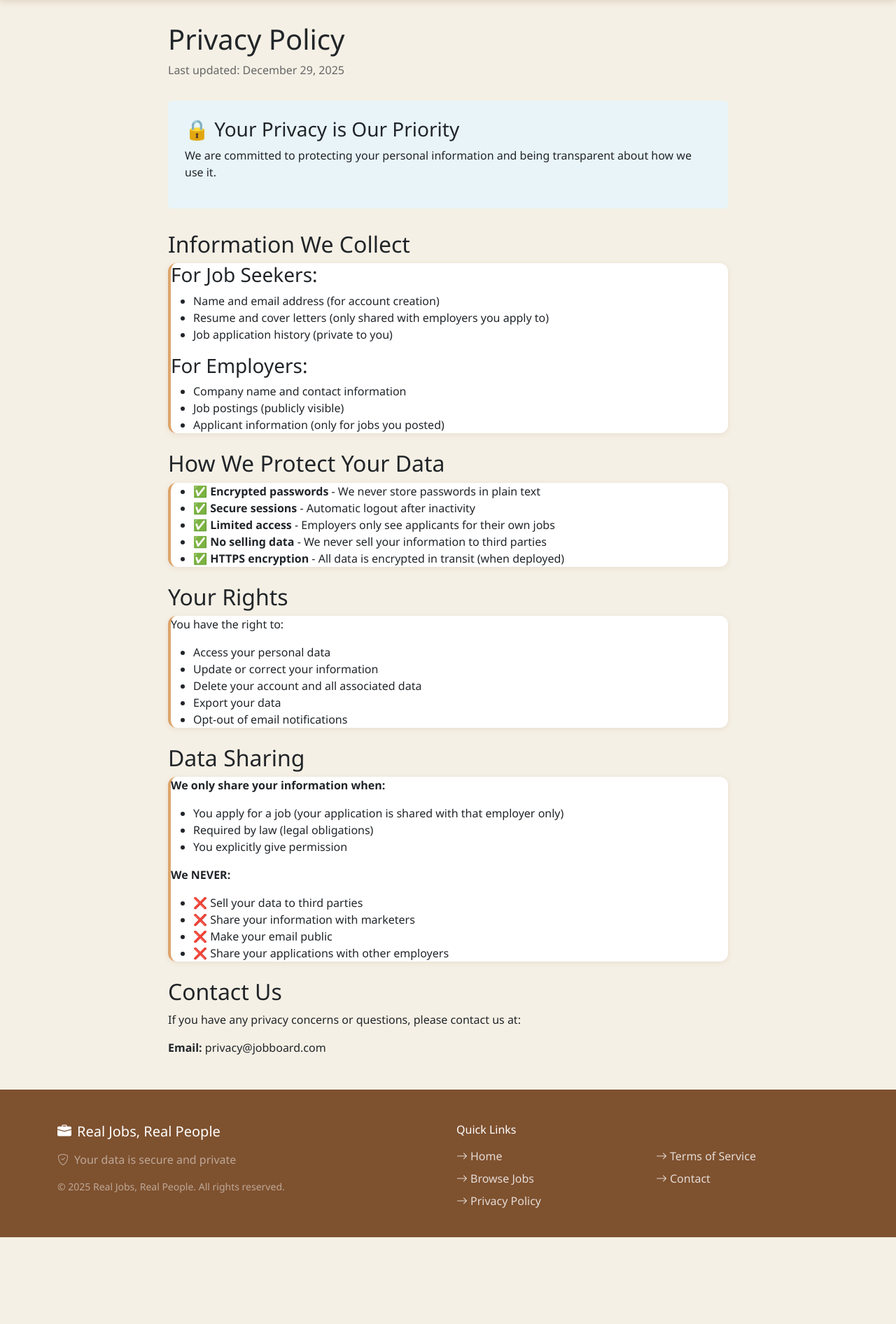
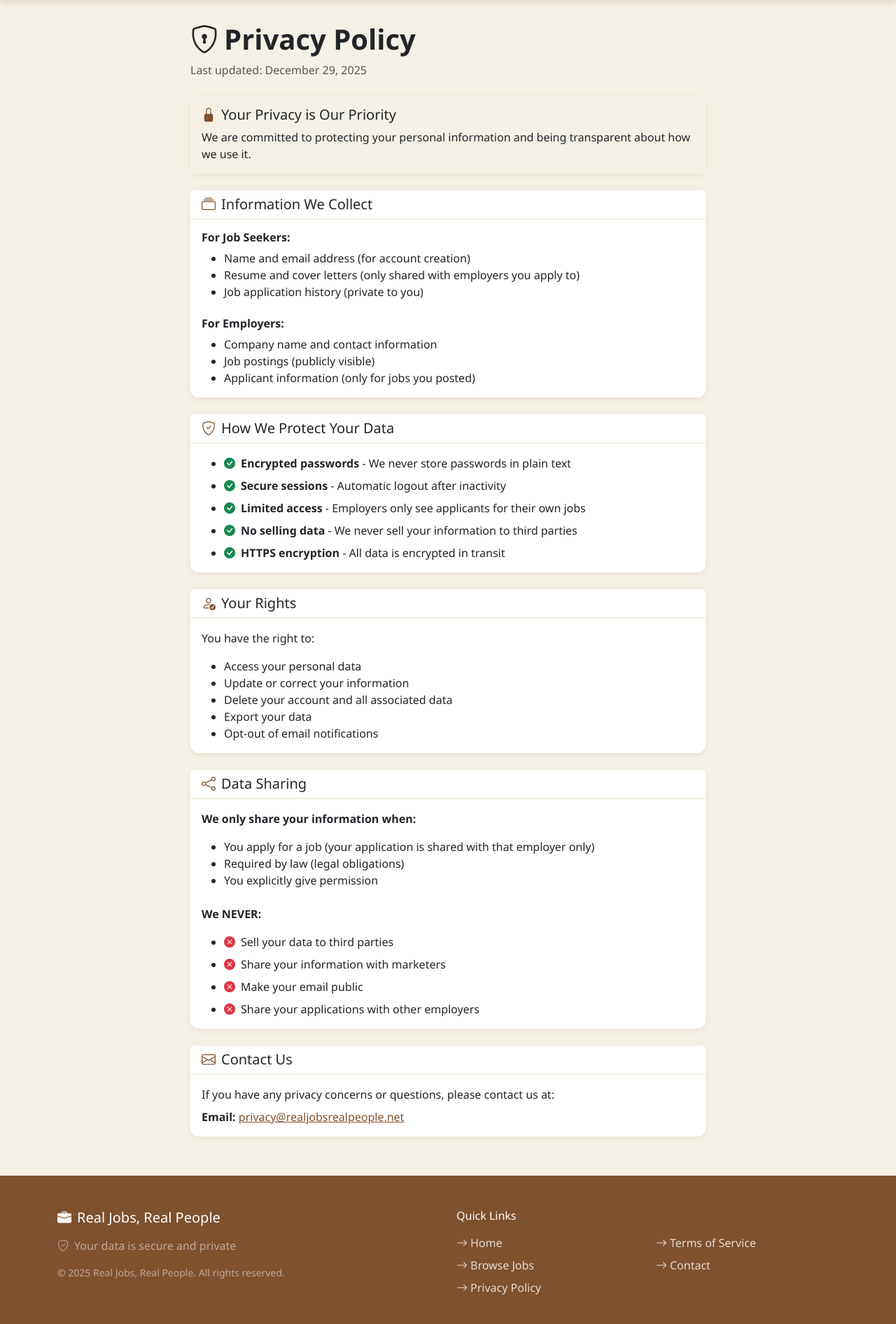
Before and after one commit to mfish324/Job-Board, a Django app: page /privacy/ in a window 1280 px wide. Shown: the part 87-1979 px from the top of the page at 70% size. Before the commit the page ends 1855 px from the top, so only its background shows below. Run offline with Django 5.2, Linux system fonts and the light colour scheme.

Commit message:
Redesign Privacy Policy and Terms of Service pages
- Replaced job-card styling with Bootstrap card components
- Updated to use brand colors (#7e512f brown, #dda56c tan, #f5f0e5 cream)
- Added consistent card headers with icons
- Replaced blue links (#3498db) with brand brown
- Added proper icons for checkmarks and X marks
- Updated contact emails to realjobsrealpeople.net domain
- Improved overall visual consistency with rest of site

🤖 Generated with [Claude Code](https://claude.com/claude-code)

Co-Authored-By: Claude Opus 4.5 <noreply@anthropic.com>

```diff
--- a/jobs/templates/jobs/privacy_policy.html
+++ b/jobs/templates/jobs/privacy_policy.html
@@ -3,47 +3,62 @@
 {% block title %}Privacy Policy - Real Jobs, Real People{% endblock %}
 
 {% block content %}
-<div style="max-width: 800px; margin: 0 auto;">
-    <h1>Privacy Policy</h1>
-    <p style="color: #666;">Last updated: {% now "F d, Y" %}</p>
+<div class="container">
+    <div class="row justify-content-center">
+        <div class="col-lg-8">
+            <h1 class="fw-bold mb-2"><i class="bi bi-shield-lock me-2"></i>Privacy Policy</h1>
+            <p class="text-muted mb-4">Last updated: {% now "F d, Y" %}</p>
 
-    <div style="background: #e8f4f8; padding: 1.5rem; border-radius: 5px; margin: 2rem 0;">
-        <h3>🔒 Your Privacy is Our Priority</h3>
-        <p>We are committed to protecting your personal information and being transparent about how we use it.</p>
+            <div class="card mb-4" style="border-color: #dda56c;">
+                <div class="card-body" style="background-color: #f5f0e5;">
+                    <h5 class="mb-2"><i class="bi bi-lock-fill me-2" style="color: #7e512f;"></i>Your Privacy is Our Priority</h5>
+                    <p class="mb-0">We are committed to protecting your personal information and being transparent about how we use it.</p>
+                </div>
             </div>
 
-    <h2>Information We Collect</h2>
-    <div class="job-card">
-        <h3>For Job Seekers:</h3>
-        <ul>
+            <div class="card mb-4">
+                <div class="card-header bg-white">
+                    <h5 class="mb-0"><i class="bi bi-collection me-2" style="color: #7e512f;"></i>Information We Collect</h5>
+                </div>
+                <div class="card-body">
+                    <h6 class="fw-bold">For Job Seekers:</h6>
+                    <ul class="mb-4">
                         <li>Name and email address (for account creation)</li>
                         <li>Resume and cover letters (only shared with employers you apply to)</li>
                         <li>Job application history (private to you)</li>
                     </ul>
 
-        <h3>For Employers:</h3>
-        <ul>
+                    <h6 class="fw-bold">For Employers:</h6>
+                    <ul class="mb-0">
                         <li>Company name and contact information</li>
                         <li>Job postings (publicly visible)</li>
                         <li>Applicant information (only for jobs you posted)</li>
                     </ul>
                 </div>
+            </div>
 
-    <h2>How We Protect Your Data</h2>
-    <div class="job-card">
-        <ul>
-            <li>✅ <strong>Encrypted passwords</strong> - We never store passwords in plain text</li>
-            <li>✅ <strong>Secure sessions</strong> - Automatic logout after inactivity</li>
-            <li>✅ <strong>Limited access</strong> - Employers only see applicants for their own jobs</li>
-            <li>✅ <strong>No selling data</strong> - We never sell your information to third parties</li>
-            <li>✅ <strong>HTTPS encryption</strong> - All data is encrypted in transit (when deployed)</li>
+            <div class="card mb-4">
+                <div class="card-header bg-white">
+                    <h5 class="mb-0"><i class="bi bi-shield-check me-2" style="color: #7e512f;"></i>How We Protect Your Data</h5>
+                </div>
+                <div class="card-body">
+                    <ul class="mb-0">
+                        <li class="mb-2"><i class="bi bi-check-circle-fill me-2 text-success"></i><strong>Encrypted passwords</strong> - We never store passwords in plain text</li>
+                        <li class="mb-2"><i class="bi bi-check-circle-fill me-2 text-success"></i><strong>Secure sessions</strong> - Automatic logout after inactivity</li>
+                        <li class="mb-2"><i class="bi bi-check-circle-fill me-2 text-success"></i><strong>Limited access</strong> - Employers only see applicants for their own jobs</li>
+                        <li class="mb-2"><i class="bi bi-check-circle-fill me-2 text-success"></i><strong>No selling data</strong> - We never sell your information to third parties</li>
+                        <li><i class="bi bi-check-circle-fill me-2 text-success"></i><strong>HTTPS encryption</strong> - All data is encrypted in transit</li>
                     </ul>
                 </div>
+            </div>
 
-    <h2>Your Rights</h2>
-    <div class="job-card">
+            <div class="card mb-4">
+                <div class="card-header bg-white">
+                    <h5 class="mb-0"><i class="bi bi-person-check me-2" style="color: #7e512f;"></i>Your Rights</h5>
+                </div>
+                <div class="card-body">
                     <p>You have the right to:</p>
-        <ul>
+                    <ul class="mb-0">
                         <li>Access your personal data</li>
                         <li>Update or correct your information</li>
                         <li>Delete your account and all associated data</li>
@@ -51,26 +66,39 @@
                         <li>Opt-out of email notifications</li>
                     </ul>
                 </div>
+            </div>
 
-    <h2>Data Sharing</h2>
-    <div class="job-card">
+            <div class="card mb-4">
+                <div class="card-header bg-white">
+                    <h5 class="mb-0"><i class="bi bi-share me-2" style="color: #7e512f;"></i>Data Sharing</h5>
+                </div>
+                <div class="card-body">
                     <p><strong>We only share your information when:</strong></p>
                     <ul>
                         <li>You apply for a job (your application is shared with that employer only)</li>
                         <li>Required by law (legal obligations)</li>
                         <li>You explicitly give permission</li>
                     </ul>
-        <p style="margin-top: 1rem;"><strong>We NEVER:</strong></p>
-        <ul>
-            <li>❌ Sell your data to third parties</li>
-            <li>❌ Share your information with marketers</li>
-            <li>❌ Make your email public</li>
-            <li>❌ Share your applications with other employers</li>
+                    <p class="mt-4"><strong>We NEVER:</strong></p>
+                    <ul class="mb-0">
+                        <li class="mb-2"><i class="bi bi-x-circle-fill me-2 text-danger"></i>Sell your data to third parties</li>
+                        <li class="mb-2"><i class="bi bi-x-circle-fill me-2 text-danger"></i>Share your information with marketers</li>
+                        <li class="mb-2"><i class="bi bi-x-circle-fill me-2 text-danger"></i>Make your email public</li>
+                        <li><i class="bi bi-x-circle-fill me-2 text-danger"></i>Share your applications with other employers</li>
                     </ul>
                 </div>
+            </div>
 
-    <h2>Contact Us</h2>
-    <p>If you have any privacy concerns or questions, please contact us at:</p>
-    <p><strong>Email:</strong> privacy@jobboard.com</p>
+            <div class="card mb-4">
+                <div class="card-header bg-white">
+                    <h5 class="mb-0"><i class="bi bi-envelope me-2" style="color: #7e512f;"></i>Contact Us</h5>
+                </div>
+                <div class="card-body">
+                    <p class="mb-2">If you have any privacy concerns or questions, please contact us at:</p>
+                    <p class="mb-0"><strong>Email:</strong> <a href="mailto:privacy@realjobsrealpeople.net">privacy@realjobsrealpeople.net</a></p>
+                </div>
+            </div>
+        </div>
+    </div>
 </div>
 {% endblock %}
```
Also changed, not shown: jobs/templates/jobs/terms.html (+62 -30 lines). Lines whose indentation alone changed are shown as unchanged.
